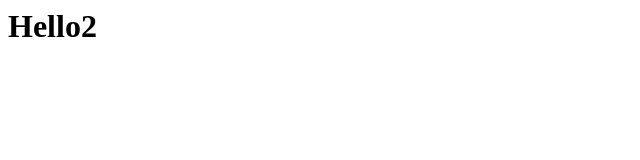
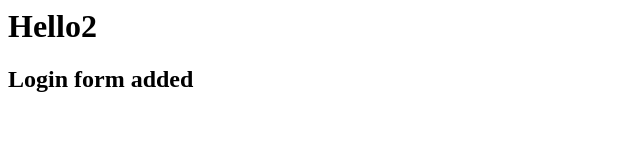
Before and after one commit to tony-abraham/TestingApp4, a plain HTML site: page index.html in a window 1280 px wide. Shown: the whole page, without its empty margins (0-640 px from the left). Drawn offline with Linux system fonts and the light colour scheme.

Commit message:
Logindetails

```diff
--- a/index.html
+++ b/index.html
@@ -1,4 +1,5 @@
 <html>
     <title>Hello there</title>
     <h1>Hello2</h1>
+    <h2> Login form added</h2>
 </html>
```
Also changed, not shown: login.html (added, +3 -0 lines), dir2/app2.js (added), log.txt (added).
